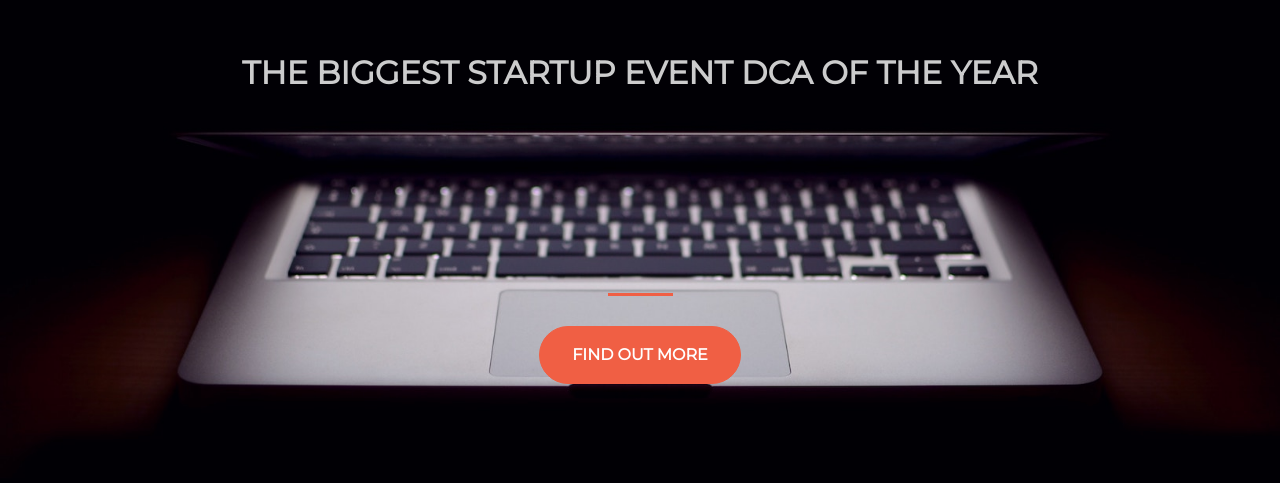
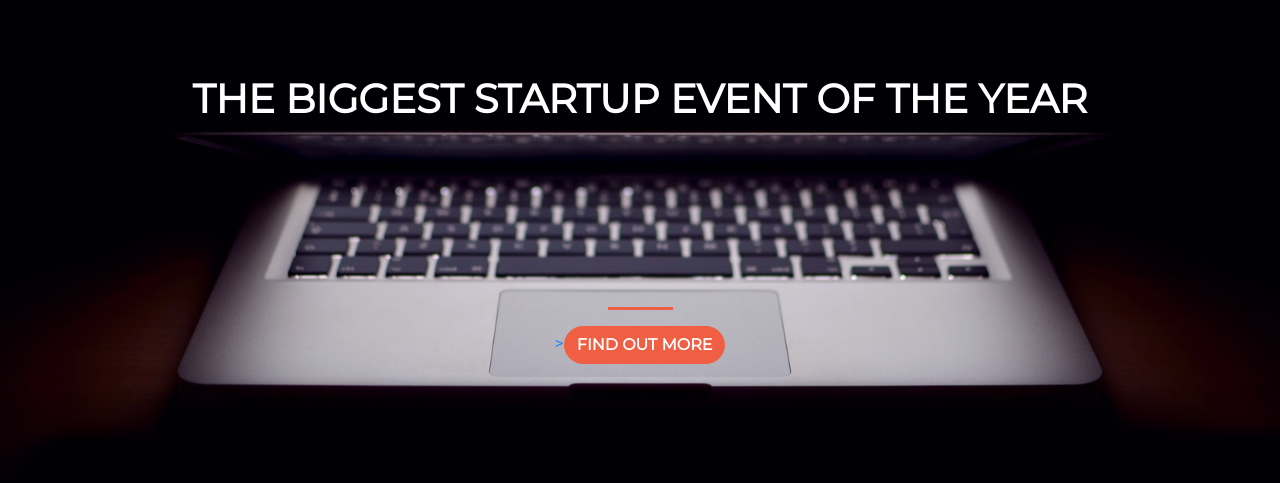
Before and after one commit to ajnega/ajnega.github.io, a plain HTML site: page index.html in a window 1280 px wide. Shown: the part 181-664 px from the top of the page. Drawn offline with nearby package versions, Linux system fonts and the light colour scheme.

Commit message:
updating website

```diff
--- a/index.html
+++ b/index.html
@@ -2,52 +2,29 @@
 <html>
   <head>
     <title>Startup</title>
-
+     <meta charset="utf-8">
+    <meta name="viewport" content="width=device-width, initial-scale=1, shrink-to-fit=no">
     <!-- Google Fonts -->
     <link href="https://fonts.googleapis.com/css?family=Montserrat" rel="stylesheet">
 
-    <!-- Note that the below Bootstrap file is a specific version. If you grab the most
-    current from Bootstrap website, you will see the button grow transition being a lot faster
-    than in my video. Use whichever style sheet you like best! -->
     <!-- Bootstrap CSS from a CDN. This way you don't have to include the bootstrap file yourself -->
-    <link rel="stylesheet" href="https://maxcdn.bootstrapcdn.com/bootstrap/4.0.0/css/bootstrap.min.css" integrity="sha384-Gn5384xqQ1aoWXA+058RXPxPg6fy4IWvTNh0E263XmFcJlSAwiGgFAW/dAiS6JXm" crossorigin="anonymous">
+   <link rel="stylesheet" href="https://stackpath.bootstrapcdn.com/bootstrap/4.5.0/css/bootstrap.min.css" integrity="sha384-9aIt2nRpC12Uk9gS9baDl411NQApFmC26EwAOH8WgZl5MYYxFfc+NcPb1dKGj7Sk" crossorigin="anonymous">
 
-
-    <!-- My own stylesheet -->
-    <link rel="stylesheet" type="text/css" href="style (1).css">
+    <!-- Your own stylesheet -->
+    <link rel="stylesheet" type="text/css" href="style.css">
   </head>
   <body>
-    <header class="startup text-center text-white d-flex">
-      <div class="container my-auto">
-        <div class="row">
-          <div class="col-lg-12 my-auto">
-            <h1 class="text-uppercase faded">
-              <strong>the biggest startup event dca of the year</strong>
-            </h1>
-            <hr>
-          </div>
-          <div class="col-lg-12 my-auto">
-                                                <!-- Begin Mailchimp Signup Form -->
-
-                                <div id="mc_embed_signup">
-                                <form action="https://ajbeauregard22.us19.list-manage.com/subscribe/post?u=c8bfefb0288f266b6e51ad00b&amp;id=886d10585a" method="post" id="mc-embedded-subscribe-form" name="mc-embedded-subscribe-form" class="validate" target="_blank" novalidate>
-                                    <div id="mc_embed_signup_scroll">
-
-
-                                    <!-- real people should not fill this in and expect good things - do not remove this or risk form bot signups-->
-                                    <div style="position: absolute; left: -5000px;" aria-hidden="true"><input type="text" name="b_c8bfefb0288f266b6e51ad00b_886d10585a" tabindex="-1" value=""></div>
-                                    <div class="clear"><input class="btn btn-primary btn-xl" type="submit" value="Find Out More" name="subscribe" id="mc-embedded-subscribe" class="button"></div>
-                                    </div>
-                                </form>
-                                </div>
-
-                                <!--End mc_embed_signup-->
-
-          </div>
-        </div>
+    <div class="container h-100 d-flex align-items-center">
+      <div class="row">
+        <header class="text-center col-12 " >
+        <H1 class="col text-uppercase"><strong>The Biggest Startup Event Of The Year</strong></H1>
+        </header>
+        <div class="buffer col-12"></div>
+        <section class="text-center col-12">
+        <hr>
+        <a href="https://mailchi.mp/a3c3fd53eb53/sign-up">><button class="btn btn-primary" >Find Out More</button></a
+        </section>
       </div>
-    </header>
-
+    </div>
   </body>
-
 </html>
--- /dev/null
+++ b/style.css
@@ -0,0 +1,33 @@
+body,
+html {
+  width: 100%;
+  height: 100%;
+  font-family: 'Montserrat', sans-serif;
+    background: url(header.jpg) no-repeat center center fixed;
+  -webkit-background-size: cover;
+  -moz-background-size: cover;
+  -o-background-size: cover;
+  background-size: cover;
+}
+h1{
+	color: white;
+}
+.btn {
+	border-radius: 300px;
+	font-weight: 700;
+	text-transform: uppercase;
+	background-color: #f05f44;
+	border-color:  #f05f44;
+}
+.btn:hover{
+	background-color:  #f05f44;
+	border-color:  #f05f44;
+}
+hr{
+	border-color:  #f05f44;
+	border-width: 3px;
+	max-width: 65px;
+}
+.buffer{
+	height: 10rem;
+}
```
